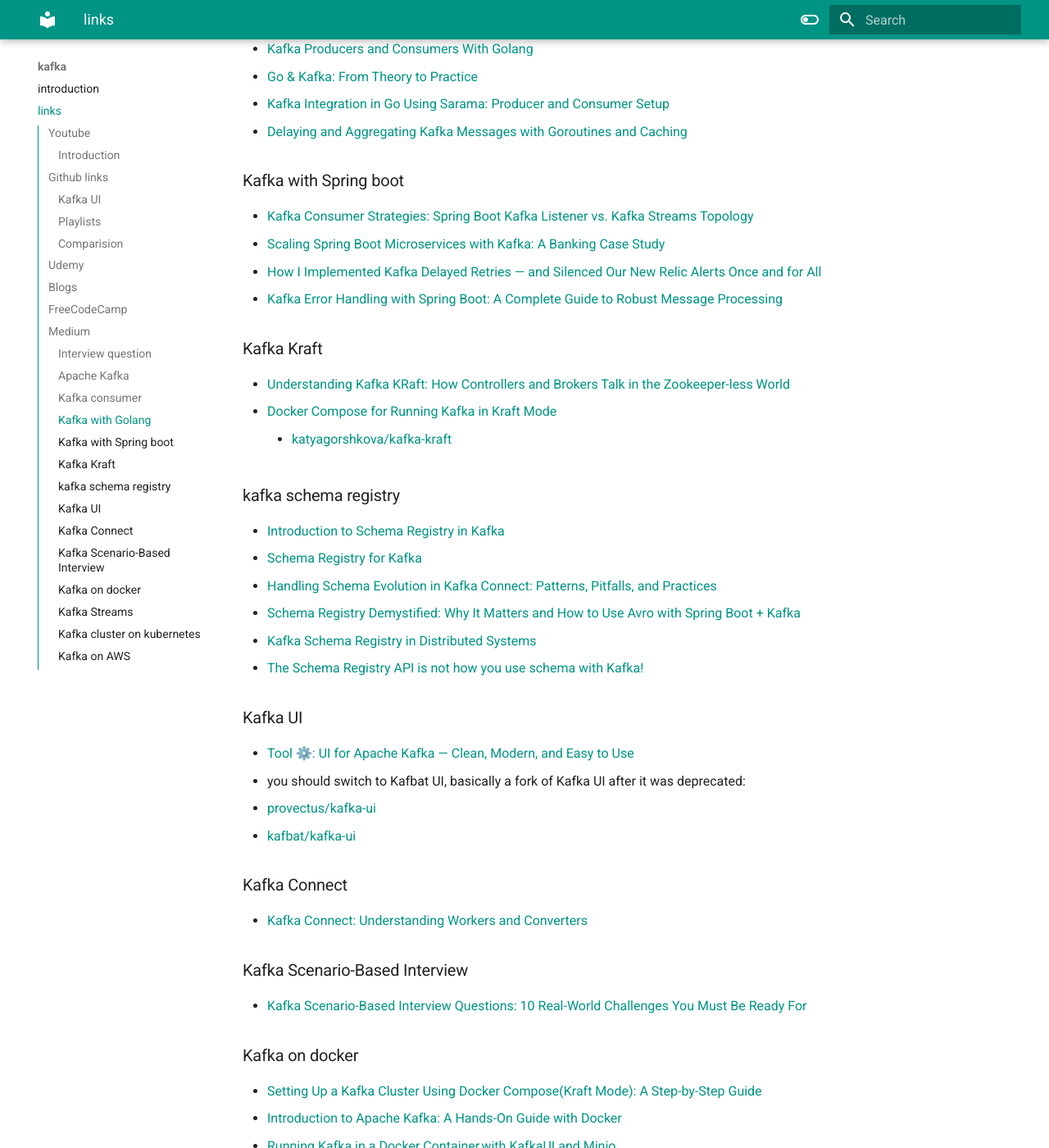
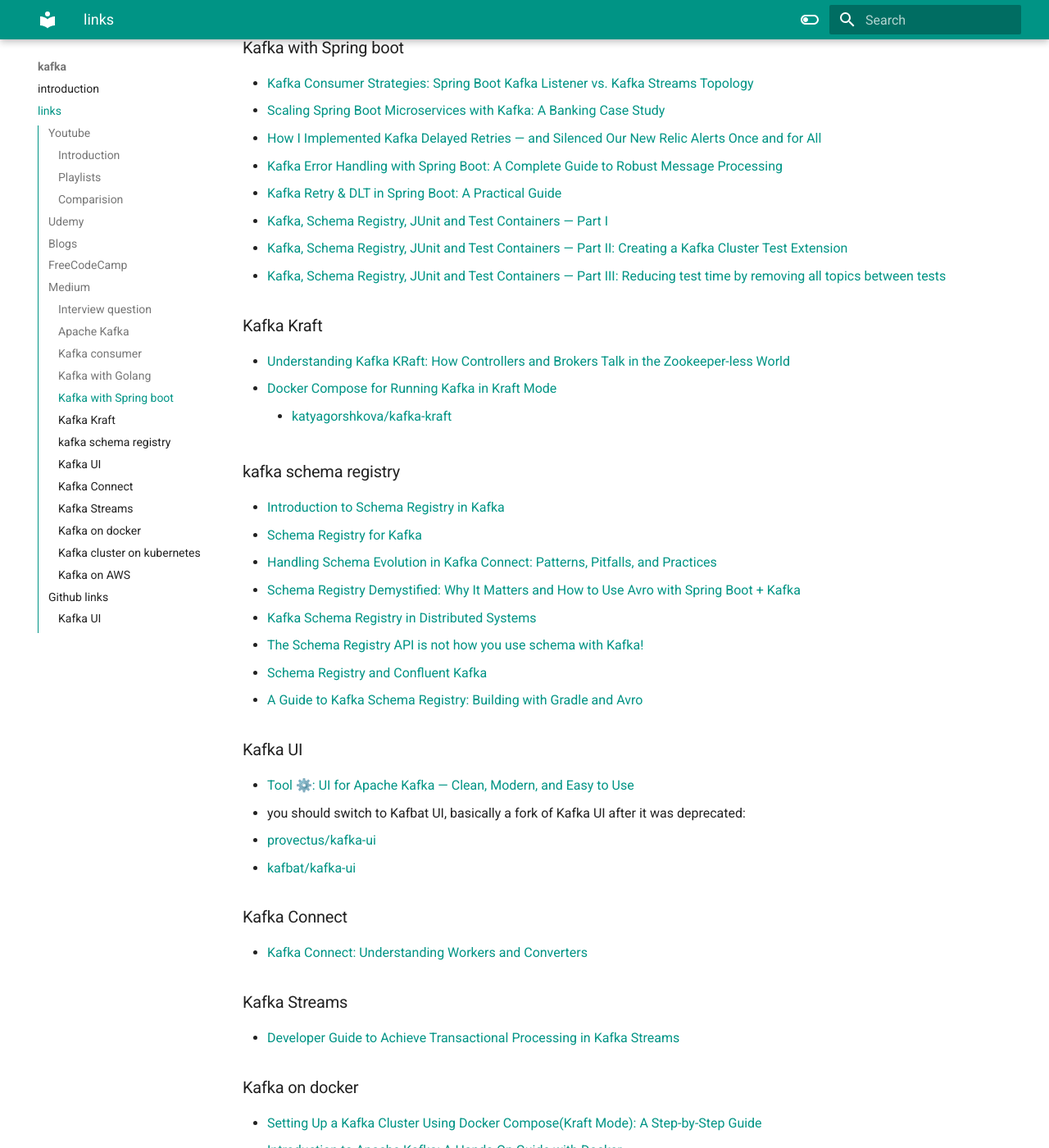
Before and after one commit to abhishekghoshh/database-helper, an MkDocs documentation site: the page built from docs/kafka/links.md, in a window 1280 px wide and 1400 px high, scrolled down 3419 px. Shown: the whole window at 82% size. Built offline with MkDocs 1.6.1 and Material for MkDocs 9.7.7, drawn with Linux system fonts in a browser that asks for light colours; some of the changed text lies outside the part shown.

Commit message:
Added links and blank helm directory

```diff
--- a/docs/kafka/links.md
+++ b/docs/kafka/links.md
@@ -28,6 +19,18 @@
   - [System Design: Apache Kafka In 3 Minutes](https://www.youtube.com/watch?v=HZklgPkboro)
   - [System Design: Why is Kafka fast?](https://www.youtube.com/watch?v=UNUz1-msbOM)
   - [Top Kafka Use Cases You Should Know](https://www.youtube.com/watch?v=Ajz6dBp_EB4)
+
+- [Piyush Garg](https://www.youtube.com/@piyushgargdev/videos)
+  - [Why do we need Kafka?](https://www.youtube.com/watch?v=pl3sJ-RoD3Q)
+  - [Apache Kafka Crash Course | What is Kafka? | Piyush Garg](https://www.youtube.com/watch?v=ZJJHm_bd9Zo)
+
+- [Kafka for beginners | Java Techie](https://www.youtube.com/playlist?list=PLVz2XdJiJQxwpWGoNokohsSW2CysI6lDc)
+
+- [DataCouch](https://www.youtube.com/@DataCouch/videos)
+  - [Kafka Architecture in Depth | Apache Kafka Architecture | Understanding Kafka Architecture | DataCouch](https://www.youtube.com/watch?v=-19l6PisNGc)
+  - [Exploring Kafka Internals | Kafka | DataCouch](https://www.youtube.com/watch?v=i6aVAqaVcmU)
+
+- [Apache Kafka Tutorials by Anton Putra](https://www.youtube.com/playlist?list=PLiMWaCMwGJXlL8-E-xu8RBwyC5YfS3V5e)
 
 - [Confluent](https://www.youtube.com/@Confluent/playlists)
   - [Data Architecture Basics with Adam Bellemare](https://www.youtube.com/playlist?list=PLa7VYi0yPIH0QypJnW0OXOnbLvzJRP34C)
@@ -51,18 +54,6 @@
   - [Apache Flink 101](https://www.youtube.com/playlist?list=PLa7VYi0yPIH1UdmQcnUr8lvjbUV8JriK0)
   - [Getting Started with Apache Flink®](https://www.youtube.com/playlist?list=PLa7VYi0yPIH2GTo3vRtX8w9tgNTTyYSux)
   - [Building Apache Flink Applications in Java](https://www.youtube.com/playlist?list=PLa7VYi0yPIH0QEIcyvZE5p4zMR0ln4aAe)
-
-- [Apache Kafka Tutorials by Anton Putra](https://www.youtube.com/playlist?list=PLiMWaCMwGJXlL8-E-xu8RBwyC5YfS3V5e)
-
-- [Piyush Garg](https://www.youtube.com/@piyushgargdev/videos)
-  - [Why do we need Kafka?](https://www.youtube.com/watch?v=pl3sJ-RoD3Q)
-  - [Apache Kafka Crash Course | What is Kafka? | Piyush Garg](https://www.youtube.com/watch?v=ZJJHm_bd9Zo)
-
-- [Kafka for beginners | Java Techie](https://www.youtube.com/playlist?list=PLVz2XdJiJQxwpWGoNokohsSW2CysI6lDc)
-
-- [DataCouch](https://www.youtube.com/@DataCouch/videos)
-  - [Kafka Architecture in Depth | Apache Kafka Architecture | Understanding Kafka Architecture | DataCouch](https://www.youtube.com/watch?v=-19l6PisNGc)
-  - [Exploring Kafka Internals | Kafka | DataCouch](https://www.youtube.com/watch?v=i6aVAqaVcmU)
 
 
 ### Comparision
@@ -112,6 +103,8 @@
   - [From Scratch: Kafka Producer and Consumer Example with Spring Boot| Part 2](https://ramakrishna-01.medium.com/from-scratch-kafka-producer-and-consumer-example-with-spring-boot-part-2-c16b86cb869f)
   - [In Depth Explanation : Apache Kafka Key Terminologies and Architecture Internal Working | Features | Part 3](https://ramakrishna-01.medium.com/in-depth-explanation-apache-kafka-key-terminologies-and-architecture-internal-working-features-4963f1616557)
   - [Interview Prep: Kafka vs ActiveMQ vs RabbitMQ — Features, Use Cases & Q&A| Part 4](https://ramakrishna-01.medium.com/interview-prep-kafka-vs-activemq-vs-rabbitmq-features-use-cases-q-a-part-4-460d24a59509)
+- [Kafka Scenario-Based Interview Questions: 10 Real-World Challenges You Must Be Ready For](https://towardsdev.com/kafka-scenario-based-interview-questions-10-real-world-challenges-you-must-be-ready-for-69165a775fb9)
+
 
 
 ### Apache Kafka
@@ -151,6 +144,11 @@
 - [Scaling Spring Boot Microservices with Kafka: A Banking Case Study](https://medium.com/@princekumar161999/scaling-spring-boot-microservices-with-kafka-a-banking-case-study-2f0a6d6d1089)
 - [How I Implemented Kafka Delayed Retries — and Silenced Our New Relic Alerts Once and for All](https://codefarm0.medium.com/how-i-implemented-kafka-delayed-retries-and-silenced-our-new-relic-alerts-once-and-for-all-fe9cd88fb6c9)
 - [Kafka Error Handling with Spring Boot: A Complete Guide to Robust Message Processing](https://blog.stackademic.com/kafka-error-handling-with-spring-boot-a-complete-guide-to-robust-message-processing-a8d45c507716)
+- [Kafka Retry & DLT in Spring Boot: A Practical Guide](https://medium.com/@moshdev2213/kafka-retry-dlt-in-spring-boot-a-practical-guide-4b2b5e931710)
+
+- [Kafka, Schema Registry, JUnit and Test Containers — Part I](https://medium.com/@nuno.mt.sousa/kafka-schema-registry-junit-and-test-containers-part-i-082d0abfc804)
+- [Kafka, Schema Registry, JUnit and Test Containers — Part II: Creating a Kafka Cluster Test Extension](https://medium.com/@nuno.mt.sousa/part-ii-creating-a-kafka-cluster-test-extension-569ed750d137)
+- [Kafka, Schema Registry, JUnit and Test Containers — Part III: Reducing test time by removing all topics between tests](https://medium.com/@nuno.mt.sousa/part-iii-reducing-test-time-by-removing-all-topics-between-tests-ec9c829f3e9b)
 
 
 
@@ -169,6 +167,8 @@
 - [Schema Registry Demystified: Why It Matters and How to Use Avro with Spring Boot + Kafka](https://medium.com/@27.rahul.k/schema-registry-demystified-why-it-matters-and-how-to-use-avro-with-spring-boot-kafka-4a432f52e42d)
 - [Kafka Schema Registry in Distributed Systems](https://medium.com/@alxkm/kafka-schema-registry-in-distributed-systems-8a99bad321b1)
 - [The Schema Registry API is not how you use schema with Kafka!](https://medium.com/google-cloud/the-schema-registry-api-is-not-how-you-use-schema-with-kafka-3adb92f09764)
+- [Schema Registry and Confluent Kafka](https://medium.com/@dpati/schema-registry-and-confluent-kafka-90b3fe7eca4e)
+- [A Guide to Kafka Schema Registry: Building with Gradle and Avro](https://medium.com/@sharatnaik1996/a-guide-to-kafka-schema-registry-building-with-gradle-and-avro-13504209d602)
 
 
 ### Kafka UI
@@ -184,11 +184,9 @@
 - [Kafka Connect: Understanding Workers and Converters](https://medium.com/@erickzanetti/kafka-connect-understanding-workers-and-converters-538abced86c8)
 
 
-### Kafka Scenario-Based Interview
+### Kafka Streams
 
-- [Kafka Scenario-Based Interview Questions: 10 Real-World Challenges You Must Be Ready For](https://towardsdev.com/kafka-scenario-based-interview-questions-10-real-world-challenges-you-must-be-ready-for-69165a775fb9)
-
-
+- [Developer Guide to Achieve Transactional Processing in Kafka Streams](https://medium.com/@zdb.dashti/developer-guide-to-achieve-transactional-processing-in-kafka-streams-3178e642a570)
 
 
 ### Kafka on docker
@@ -211,8 +206,20 @@
 - [Kafka Cluster Deployment on Kubernetes](https://medium.com/@jaydeepawar4912/kafka-cluster-deployment-on-kubernetes-8d12f102e16a)
 - [Simplifying Streaming Architectures: Apache Kafka, KRaft, Kafka Connect and MySQL on Kubernetes](https://medium.com/@soumeng.kol/simplifying-streaming-architectures-apache-kafka-kraft-kafka-connect-and-mysql-on-kubernetes-5a39c9652aee)
   - [soumeng03/kafka-kraft-mysql-connect](https://github.com/soumeng03/kafka-kraft-mysql-connect)
+- [Kafka on Kubernetes](https://ambidextrous-dev.medium.com/kafka-on-kubernetes-ac245694f853)
 
 
 ### Kafka on AWS
 
 - [Self-Managed Kafka Cluster on AWS EC2 with Zookeeper and Multi-Broker Setup](https://medium.com/@nirnayj/self-managed-kafka-cluster-on-aws-ec2-with-zookeeper-and-multi-broker-setup-ab7346d7e91f)
+
+
+
+
+## Github links
+
+### Kafka UI
+
+- [About Kafbat UI (UI for Apache Kafka)](https://ui.docs.kafbat.io/)
+- [kafbat/kafka-ui/blob/main/documentation/compose/DOCKER_COMPOSE.md](https://github.com/kafbat/kafka-ui/blob/main/documentation/compose/DOCKER_COMPOSE.md)
+- [kafbat/kafka-ui/blob/main/documentation/compose/kafbat-ui.yaml](https://github.com/kafbat/kafka-ui/blob/main/documentation/compose/kafbat-ui.yaml)
```
Also changed, not shown: other parts of docs/kafka/links.md (+0 -12 lines), 1 other file.
